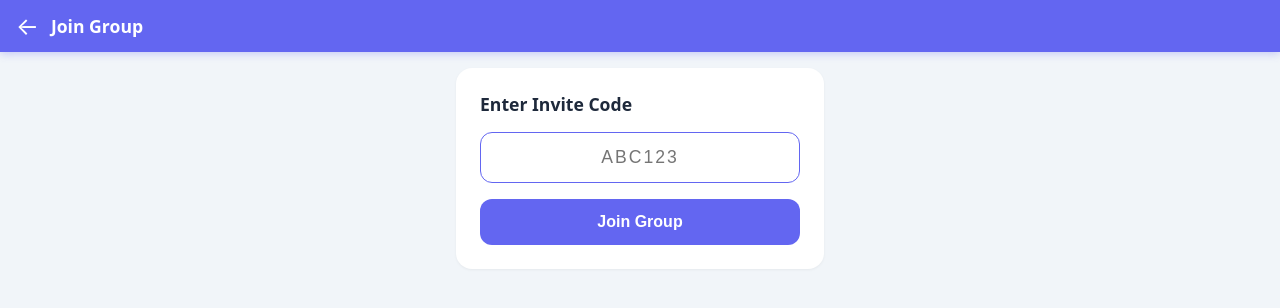
After one commit to AzimPial/money-management-app, a Flask app: page /join_group_page in a window 1280 px wide. The commit adds this page. Shown: the top 308 px of the page. Run offline with Flask 3, Linux system fonts and the light colour scheme; the visitor is signed in with stand-in values (Sample User, id 1).

Commit message:
Add group management page with create/join options

```diff
--- a/app.py
+++ b/app.py
@@ -227,6 +227,63 @@ def home():
                          username=username,
                          has_group=group_id is not None,
                          groups=groups)
+
+@app.route('/groups')
+@login_required
+def groups_page():
+    username = session['username']
+    group_id = get_user_group_id(username)
+
+    current_group = None
+    if group_id:
+        try:
+            group_doc = db.collection('groups').document(group_id).get()
+            if group_doc.exists:
+                current_group = group_doc.to_dict()
+                current_group['id'] = group_id
+        except:
+            pass
+
+    return render_template('groups.html',
+                         username=username,
+                         current_group=current_group,
+                         my_groups=[])
+
+@app.route('/create_new_group', methods=['GET', 'POST'])
+@login_required
+def create_new_group():
+    db_error = check_db()
+    if db_error:
+        return render_template('home.html', error=db_error)
+
+    username = session['username']
+
+    if request.method == 'POST':
+        group_name = request.form.get('group_name', '').strip()
+        if group_name:
+            group_id = str(uuid.uuid4())
+            invite_code = generate_invite_code()
+            try:
+                db.collection('groups').document(group_id).set({
+                    'id': group_id,
+                    'name': group_name,
+                    'invite_code': invite_code,
+                    'created_by': username,
+                    'created_at': datetime.now().isoformat()
+                })
+                db.collection('users').document(username).update({
+                    'group_id': group_id
+                })
+                return redirect(url_for('groups_page'))
+            except Exception as e:
+                logging.error(f"Create group error: {e}")
+
+    return render_template('create_group.html', username=username)
+
+@app.route('/join_group_page')
+@login_required
+def join_group_page():
+    return render_template('join_group.html')
 
 @app.route('/personal')
 @login_required
--- a/templates/home.html
+++ b/templates/home.html
@@ -29,7 +29,7 @@
         <div class="g">Welcome, <strong>{{ username }}</strong>!</div>
         <div class="o">
             <a href="/personal" class="oc"><div class="oi">👤</div><div class="ot">My Expenses</div><div class="od">Track your personal expenses privately.</div></a>
-            <a href="/" class="oc"><div class="oi">👥</div><div class="ot">Group Expenses</div><div class="od">Share and track expenses with others.</div></a>
+            <a href="/groups" class="oc"><div class="oi">👥</div><div class="ot">Group Expenses</div><div class="od">Share and track expenses with others.</div></a>
         </div>
         <a href="/logout" class="l">Logout</a>
     </div>
--- /dev/null
+++ b/templates/join_group.html
@@ -0,0 +1,35 @@
+<!DOCTYPE html>
+<html lang="en">
+<head>
+    <meta charset="UTF-8">
+    <meta name="viewport" content="width=device-width, initial-scale=1.0">
+    <title>Join Group - SyncCent</title>
+    <style>
+        :root{--p:#6366f1;--pd:#4f46e5;--bg:#f1f5f9;--c:#fff;--t:#1e293b;--tl:#64748b;--b:#e2e8f0}
+        *{box-sizing:border-box;margin:0;padding:0}
+        body{font-family:system-ui,-apple-system,sans-serif;background:var(--bg);color:var(--t);-webkit-font-smoothing:antialiased}
+        .top-bar{background:var(--p);color:#fff;padding:.875rem 1rem;display:flex;align-items:center;gap:.75rem;position:sticky;top:0;z-index:100;box-shadow:0 2px 8px rgba(99,102,241,.3)}
+        .top-bar a{color:#fff;text-decoration:none;font-size:1.5rem;line-height:1}
+        .top-bar h1{font-size:1.1rem;font-weight:600}
+        .c{max-width:400px;margin:0 auto;padding:1rem}
+        .card{background:var(--c);border-radius:16px;padding:1.5rem;box-shadow:0 1px 3px rgba(0,0,0,.05)}
+        .st{font-size:1.1rem;font-weight:600;margin-bottom:1rem}
+        input{width:100%;padding:.875rem;border:1px solid var(--b);border-radius:12px;font-size:1.1rem;text-transform:uppercase;letter-spacing:2px;text-align:center;margin-bottom:1rem}
+        input:focus{outline:none;border-color:var(--p)}
+        button{width:100%;padding:.875rem;background:var(--p);color:#fff;border:none;border-radius:12px;font-size:1rem;font-weight:600;cursor:pointer}
+        button:hover{background:var(--pd)}
+    </style>
+</head>
+<body>
+    <div class="top-bar"><a href="/groups">←</a><h1>Join Group</h1></div>
+    <div class="c">
+        <div class="card">
+            <div class="st">Enter Invite Code</div>
+            <form method="POST" action="/join_group">
+                <input type="text" name="invite_code" placeholder="ABC123" required maxlength="10" autofocus>
+                <button type="submit">Join Group</button>
+            </form>
+        </div>
+    </div>
+</body>
+</html>
```
Also changed, not shown: templates/create_group.html (added, +35 -0 lines), templates/groups.html (added, +55 -0 lines).
